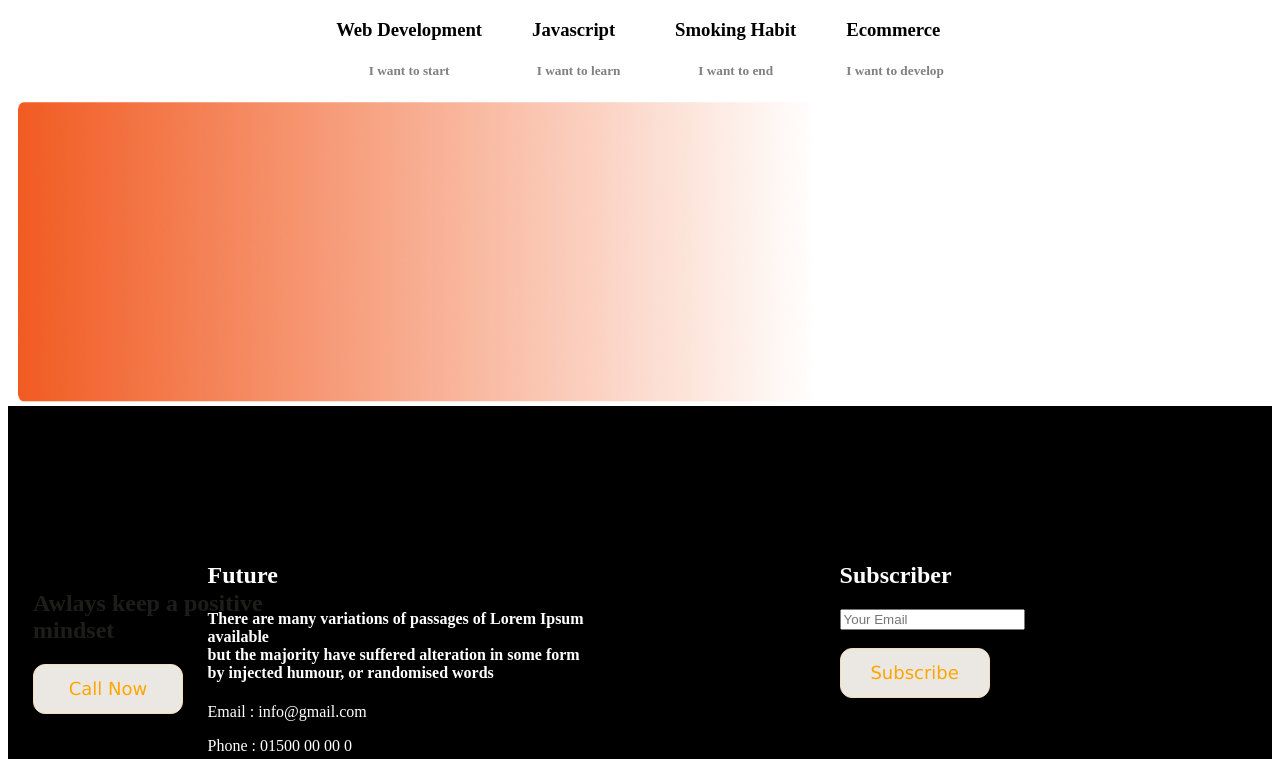
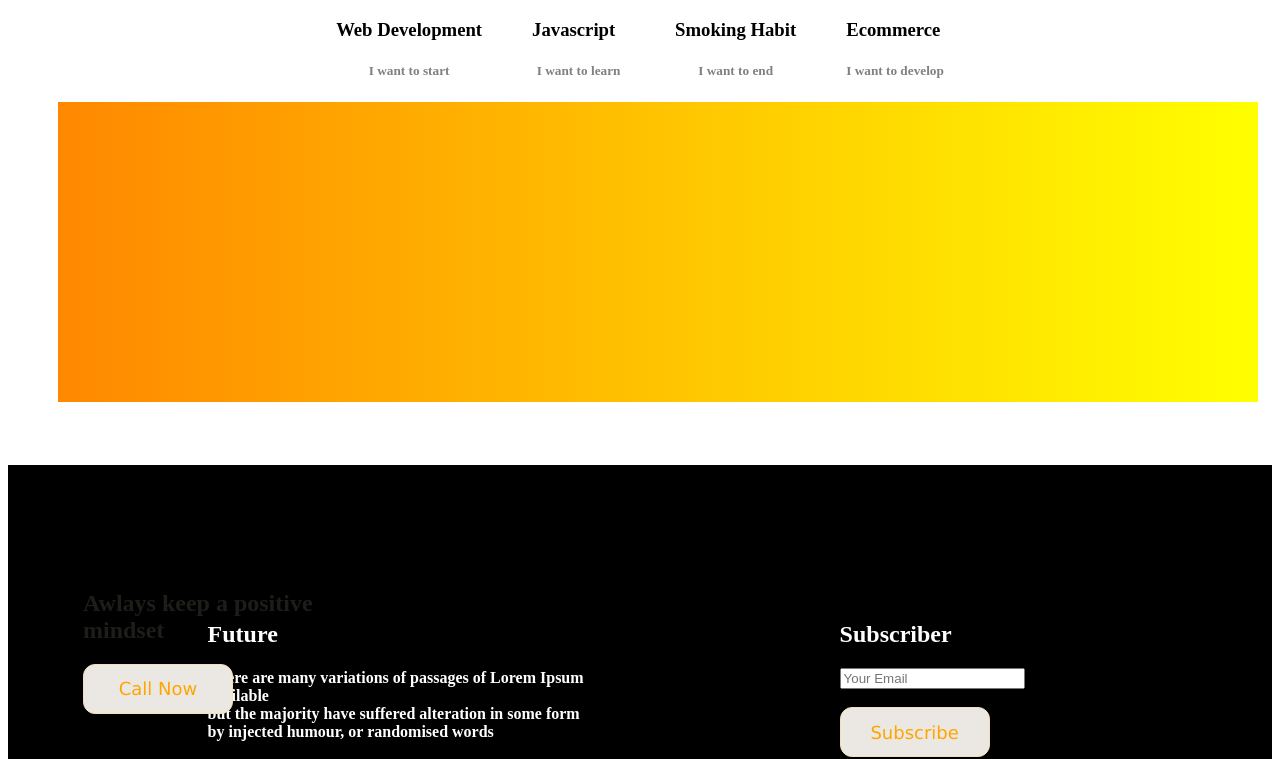
Before and after one commit to RefatRingky/assignment-one, a plain HTML site: page assignment-one/index.html in a window 1280 px wide. Shown: the part 1655-2414 px from the top of the page. Drawn offline with Linux system fonts and the light colour scheme.

Commit message:
apply gradient color

```diff
--- a/assignment-one/index.html
+++ b/assignment-one/index.html
@@ -91,17 +91,17 @@
         </div>
     </section>
     <!-- call now section -->
-    <section>
-       <div class="call-now-container">
+    <section class="call-now-container">
+
         <div class="call-now-section">
-            <img src="images/gradient2.png">
+            <!-- <img src="images/gradient2.png"> -->
             <div class="call-now-text-section">
                 <h2>Awlays keep a positive <br>mindset</h2>
                 <button class="call-btn">Call Now</button>
             </div>
 
         </div>
-       </div>
+
     </section>
    <!-- footer section -->
         <footer class="flexible-container">
--- a/assignment-one/style.css
+++ b/assignment-one/style.css
@@ -110,11 +110,21 @@ nav li{
     border: 1px solid wheat;
     color: orange;
 }
-.call-now-section img{
+.call-now-section{
+    height: 200px;
+    background-color: red; /* For browsers that do not support gradients */
+    background-image: linear-gradient(to right, rgb(255, 136, 0) , yellow);
+    margin-bottom: 5%;
+    margin-left: 50px;
+    width: 1200px;
+    height: 300px;
+
+}
+/* .call-now-section img{
     height: 300px;
     width: 800px;
     padding-left: 10px;
-}
+} */
 .call-now-text-section{
     top: 275%;
     position: absolute;
@@ -130,6 +140,7 @@ nav li{
     padding-left: 10px;
     height: 400px;
     padding-top: 10px;
+
 
 }
 .footer-icon{
```
